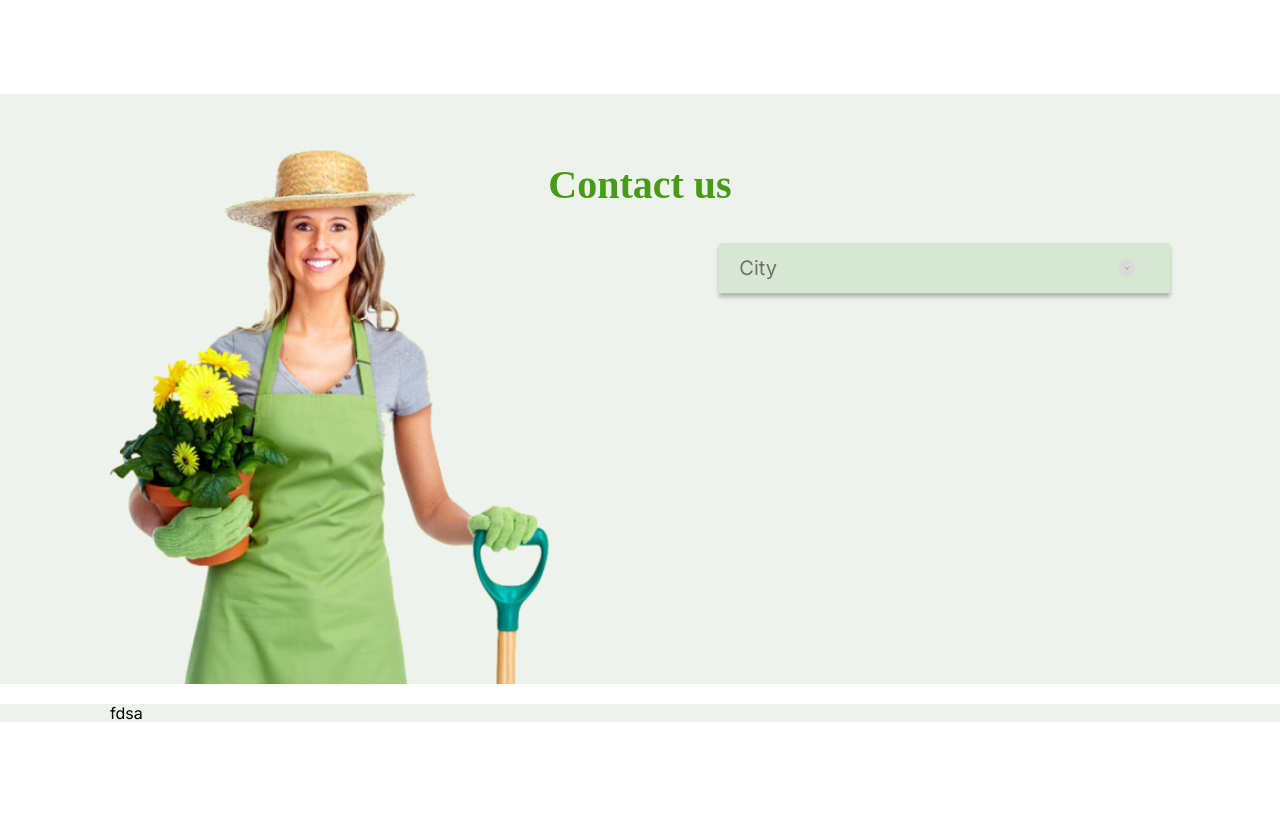
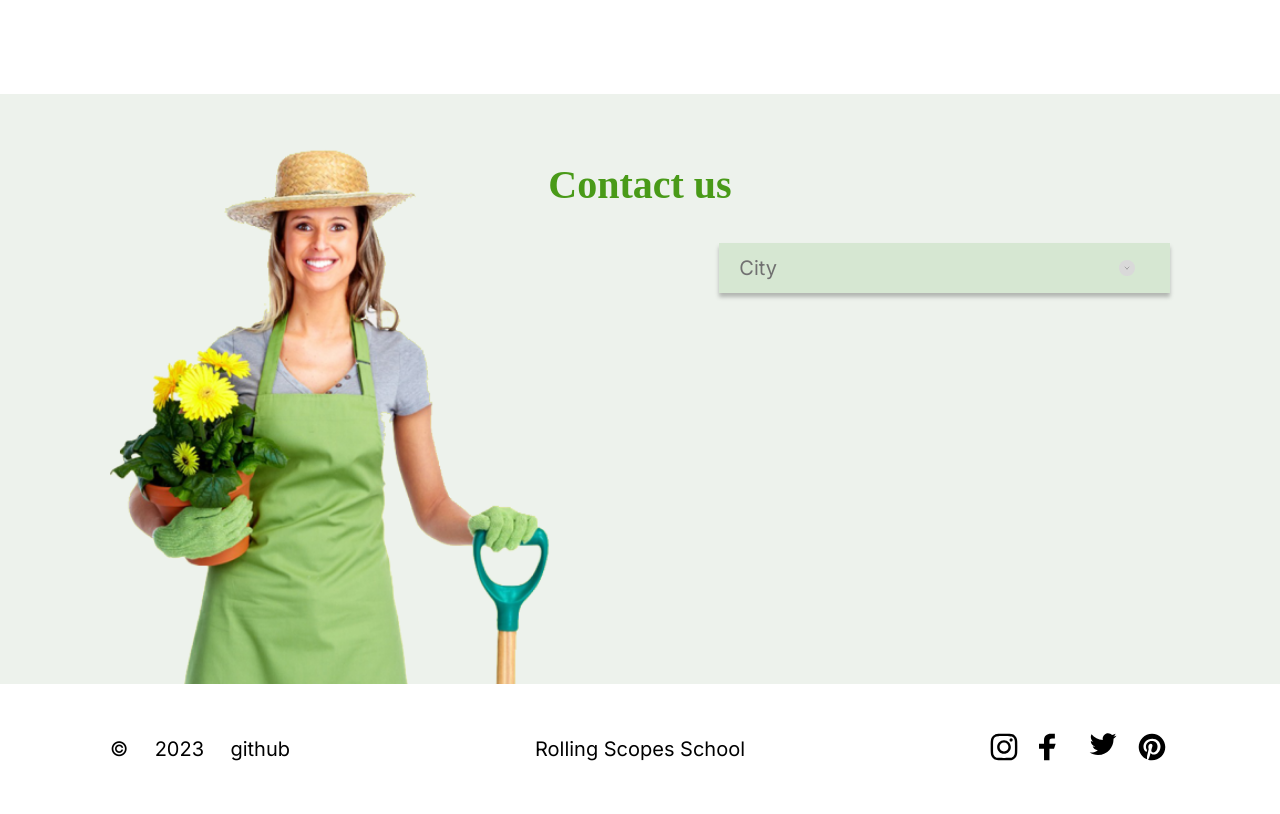
Before and after one commit to anishchenko/plants, a plain HTML site: page plants/index.html in a window 1280 px wide. Shown: the part 3124-3938 px from the top of the page. Before the commit the page ends 3847 px from the top, so only its background shows below. Drawn offline with Linux system fonts and the light colour scheme; a web font is replaced by a local one.

Commit message:
feat: add footer

```diff
--- a/plants/css/style.css
+++ b/plants/css/style.css
@@ -90,11 +90,7 @@ body {
 
 .main {
   flex: 1 1 auto;
-  background-color: navajowhite;
-}
-
-.main__container {
-  /* background-color: #EDF2EC; */
+  /* background-color: navajowhite; */
 }
 
 .welcome {
@@ -388,8 +384,74 @@ body {
   display: none;
 }
 
-.footer {
-  /* flex: 0 0 auto; */
-  background-color: rgb(32, 45, 168);
-  margin-top: 20px;
+.footer__container {
+  display: flex;
+  justify-content: space-between;
+  padding-top: 40px;
+  padding-bottom: 40px;
+  background-color: #ffffff;
 }
+
+.footer__data {
+  order: 1;
+  display: flex;
+  justify-content: space-between;
+  width: 180px;
+}
+
+.footer__copy,
+.footer__year {
+  font-size: 20px;
+  font-weight: 400;
+  line-height: 50px;
+}
+
+.footer__link-git {
+  font-size: 20px;
+  font-weight: 400;
+  line-height: 50px;
+  text-decoration: none;
+  color: #000000;
+}
+
+.footer__title {
+  order: 2;
+  margin: 0;
+  font-size: 20px;
+  font-weight: 400;
+  line-height: 50px;
+
+}
+
+.footer__list {
+  order: 3;
+  display: flex;
+  justify-content: space-between;
+  align-items: center;
+  margin: 0;
+  padding: 0;
+  width: 180px;
+  list-style: none;
+}
+
+.footer__link {
+  display: block;
+  width: 32px;
+  height: 32px;
+}
+
+.footer__link-inst {
+  background: url(../img/svg/instagram.svg) no-repeat;
+}
+
+.footer__link-face {
+  background: url(../img/svg/facebook.svg) no-repeat;
+}
+
+.footer__link-twi {
+  background: url(../img/svg/twitter.svg) no-repeat;
+}
+
+.footer__link-pint {
+  background: url(../img/svg/pinterest.svg) no-repeat;
+}
--- a/plants/index.html
+++ b/plants/index.html
@@ -145,8 +145,27 @@
     </div>
   </main>
   <footer class="footer">
-    <div class="container">
-      fdsa
+    <div class="container footer__container">
+      <h3 class="footer__title">Rolling Scopes School</h3>
+      <div class="footer__data">
+        <span class="footer__copy">&copy;</span>
+        <span class="footer__year">2023</span>
+        <a class="footer__link-git" href="https://github.com/anishchenko/plants">github</a>
+      </div>
+      <ul class="footer__list">
+        <li class="footer__item">
+          <a class=" footer__link footer__link-inst" href="#" aria-label="instagram"></a>
+        </li>
+        <li class="footer__item">
+          <a class=" footer__link footer__link-face" href="#" aria-label="facebook"></a>
+        </li>
+        <li class="footer__item">
+          <a class=" footer__link footer__link-twi" href="#" aria-label="twitter"></a>
+        </li>
+        <li class="footer__item">
+          <a class=" footer__link footer__link-pint" href="#" aria-label="pinterest"></a>
+        </li>
+      </ul>
     </div>
   </footer>
 </body>
```
Also changed, not shown: plants/img/svg/facebook.svg (renamed from plants/img/svg/Vector (2).svg), plants/img/svg/instagram.svg (renamed from plants/img/svg/Vector (3).svg), plants/img/svg/pinterest.svg (renamed from plants/img/svg/Vector.svg), plants/img/svg/twitter.svg (renamed from plants/img/svg/Vector (1).svg).
